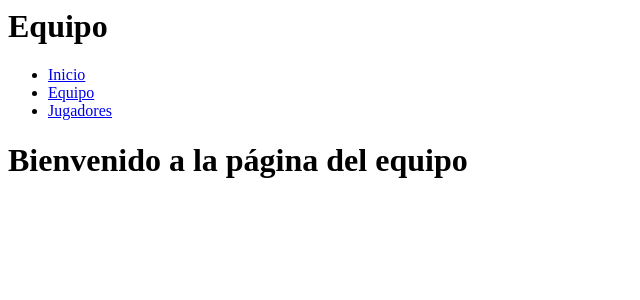
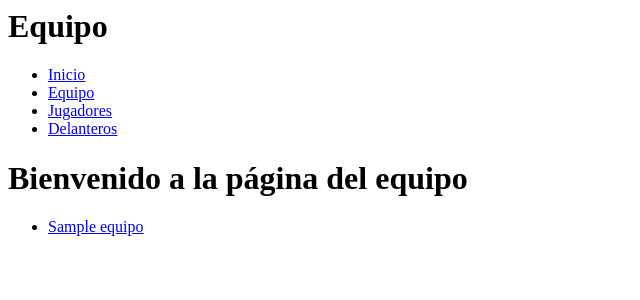
Before and after one commit to fisiangel14/testDjangoB, a Django app: page /equipo/ in a window 1280 px wide. Shown: the top 300 px of the page, without its empty margins (0-640 px from the left). Run offline with Django 5.2, Linux system fonts and the light colour scheme; tables that the repository leaves empty hold one stand-in row (values such as "Sample post").

Commit message:
add orm querys

```diff
--- a/core/templates/core/base.html
+++ b/core/templates/core/base.html
@@ -5,6 +5,7 @@
     <li><a href="{% url 'core:index' %}">Inicio</a></li>
     <li><a href="{% url 'core:equipo' %}">Equipo</a></li>
     <li><a href="{% url 'core:jugadores' %}">Jugadores</a></li>
+    <li><a href="{% url 'core:jugadores_delanteros' %}">Delanteros</a></li>
 </ul>
 
 {% block content %}{% endblock %}
--- a/core/templates/core/equipo.html
+++ b/core/templates/core/equipo.html
@@ -4,4 +4,24 @@
 
 {% block content %}
     <h1>Bienvenido a la página del equipo</h1>
+    {% comment %} <h2>Lista de Equipos</h2>
+        <ul>
+            {% for equipo in equipos %}
+                <li>{{ equipo.nombre }}</li>
+            {% endfor %}
+        </ul>
+        <p>Total equipos: {{ equipos|length }}</p> {% endcomment %}
+    <ul>
+        {% for equipo in equipos %}
+            <li>
+            <a href="{% url 'core:jugadores_por_equipo' equipo.id %}">
+                {{ equipo.nombre }}
+            </a>
+            </li>
+        {% empty %}
+            <li>No hay equipos registrados.</li>
+        {% endfor %}
+    </ul>
+
+
 {% endblock %}
--- a/core/urls.py
+++ b/core/urls.py
@@ -6,5 +6,7 @@ app_name = 'core'
 urlpatterns = [
     path('', views.index, name='index'),
     path('equipo/', views.equipo, name='equipo'),
+    path('equipo/<int:equipo_id>/jugadores/', views.jugadores_por_equipo, name='jugadores_por_equipo'),
     path('jugadores/', views.jugadores, name='jugadores'),
+    path('jugadores/delanteros/', views.jugadores_delanteros, name='jugadores_delanteros'),
 ]
--- a/core/views.py
+++ b/core/views.py
@@ -1,11 +1,34 @@
-from django.shortcuts import render
+from django.shortcuts import get_object_or_404, render
+from .models import Equipo, Jugador
 
 # Create your views here.
 def index(request):
     return render(request, 'core/index.html')
 
 def equipo(request):
-    return render(request, 'core/equipo.html')
+    equipos = Equipo.objects.all()
+    return render(request, 'core/equipo.html', {'equipos': equipos})
 
 def jugadores(request):
-    return render(request, 'core/jugadores.html')
+    #select * from Jugador
+    jugadores = Jugador.objects.all()
+    #for debugging
+    # print("Jugadores:", jugadores)  # Agrega esta línea para verificar los jugadores obtenidos
+    # print("Número de jugadores:", jugadores.count())  # Agrega esta línea para verificar el número de jugadores obtenidos
+    return render(request, 'core/jugadores.html', {'jugadores': jugadores})
+
+def jugadores_por_equipo(request, equipo_id):
+    equipo = get_object_or_404(Equipo, id=equipo_id)
+    jugadores = Jugador.objects.filter(equipo=equipo)
+    return render(
+        request,
+        'core/jugadores.html',
+        {
+            'equipo': equipo,
+            'jugadores': jugadores
+        }
+    )
+
+def jugadores_delanteros(request):
+    jugadores = Jugador.objects.filter(posicion='DEL')  # Filtra jugadores por posición de delantero
+    return render(request, 'core/jugadores_delanteros.html', {'jugadores': jugadores})
```
Also changed, not shown: core/templates/core/jugadores.html (+12 -1 lines), core/templates/core/jugadores_delanteros.html (added, +13 -0 lines).
